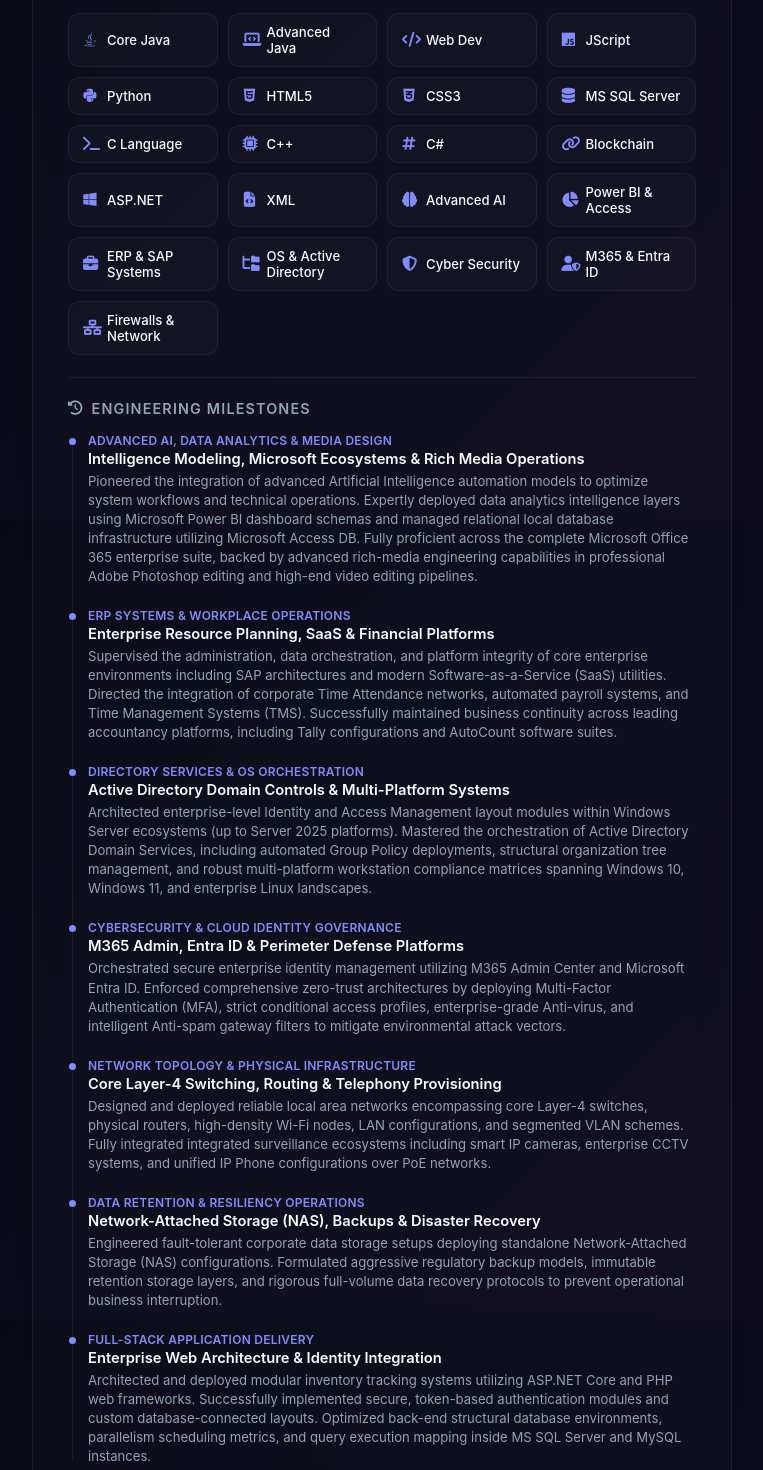
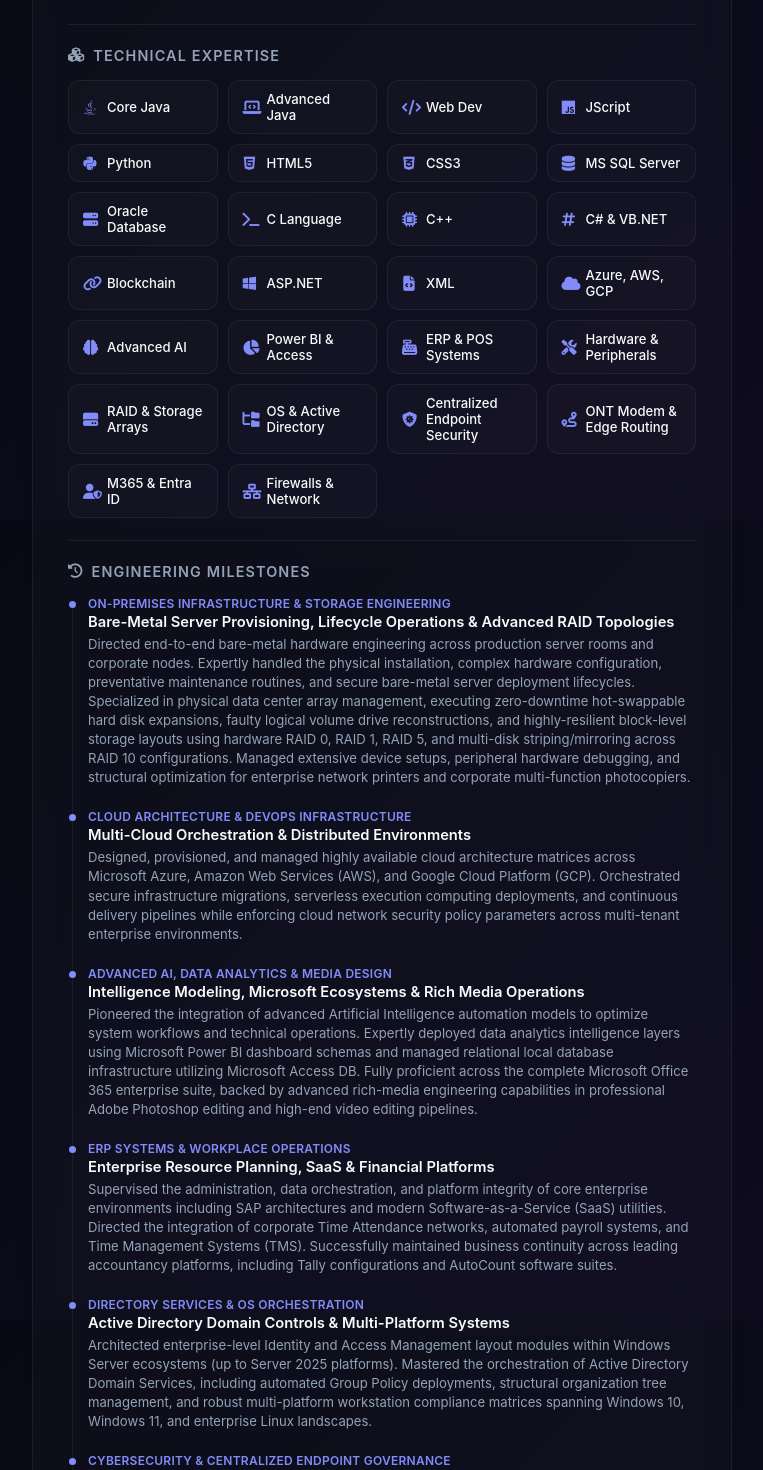
Before and after one commit to abuhuraira10000/my-custom-portfolio, a Next.js app: page / in a window 1280 px wide. Shown: the part 280-1750 px from the top of the page, without its empty margins (258-1021 px from the left). Built offline with nearby package versions, Linux system fonts and the light colour scheme.

Commit message:
Migrate portfolio matrix into page.tsx

```diff
--- a/src/app/page.tsx
+++ b/src/app/page.tsx
@@ -28,17 +28,22 @@
     { name: 'HTML5', icon: 'fa-html5', isFab: true },
     { name: 'CSS3', icon: 'fa-css3-alt', isFab: true },
     { name: 'MS SQL Server', icon: 'fa-database', isFab: false },
+    { name: 'Oracle Database', icon: 'fa-server', isFab: false },
     { name: 'C Language', icon: 'fa-terminal', isFab: false },
     { name: 'C++', icon: 'fa-microchip', isFab: false },
-    { name: 'C#', icon: 'fa-hashtag', isFab: false },
+    { name: 'C# & VB.NET', icon: 'fa-hashtag', isFab: false },
     { name: 'Blockchain', icon: 'fa-link', isFab: false },
     { name: 'ASP.NET', icon: 'fa-windows', isFab: true },
     { name: 'XML', icon: 'fa-file-code', isFab: false },
+    { name: 'Azure, AWS, GCP', icon: 'fa-cloud', isFab: false },
     { name: 'Advanced AI', icon: 'fa-brain', isFab: false },
     { name: 'Power BI & Access', icon: 'fa-chart-pie', isFab: false },
-    { name: 'ERP & SAP Systems', icon: 'fa-briefcase', isFab: false },
+    { name: 'ERP & POS Systems', icon: 'fa-cash-register', isFab: false },
+    { name: 'Hardware & Peripherals', icon: 'fa-screwdriver-wrench', isFab: false },
+    { name: 'RAID & Storage Arrays', icon: 'fa-hdd', isFab: false },
     { name: 'OS & Active Directory', icon: 'fa-folder-tree', isFab: false },
-    { name: 'Cyber Security', icon: 'fa-shield-halved', isFab: false },
+    { name: 'Centralized Endpoint Security', icon: 'fa-shield-virus', isFab: false },
+    { name: 'ONT Modem & Edge Routing', icon: 'fa-route', isFab: false },
     { name: 'M365 & Entra ID', icon: 'fa-user-shield', isFab: false },
     { name: 'Firewalls & Network', icon: 'fa-network-wired', isFab: false }
   ];
@@ -46,6 +51,7 @@
   return (
     <>
       <style>{`
+        /* Default Dark Theme Variables */
         :root {
           --bg-gradient: linear-gradient(135deg, #070a13 0%, #0f0c20 100%);
           --glass-bg: rgba(255, 255, 255, 0.02);
@@ -57,10 +63,11 @@
           --name-gradient: linear-gradient(135deg, #ffffff 30%, #c7d2fe 100%);
         }
 
+        /* Explicit Light Theme Classes applied dynamically */
         .light-theme-wrapper {
           --bg-gradient: linear-gradient(135deg, #f8fafc 0%, #e2e8f0 100%);
-          --glass-bg: rgba(255, 255, 255, 0.7);
-          --glass-border: rgba(15, 23, 42, 0.06);
+          --glass-bg: rgba(255, 255, 255, 0.75);
+          --glass-border: rgba(15, 23, 42, 0.08);
           --text-primary: #0f172a;
           --text-secondary: #475569;
           --accent-color: #4f46e5;
@@ -73,7 +80,6 @@
           padding: 0;
           box-sizing: border-box;
           font-family: 'Inter', sans-serif;
-          transition: background 0.3s ease, color 0.3s ease, border-color 0.3s ease;
         }
 
         .app-container {
@@ -90,6 +96,7 @@
           align-items: center;
           gap: 20px;
           overflow-x: hidden;
+          transition: background 0.3s ease, color 0.3s ease;
         }
 
         .portfolio-card {
@@ -107,6 +114,7 @@
           flex-direction: column;
           justify-content: center;
           position: relative;
+          transition: background 0.3s ease, border-color 0.3s ease, box-shadow 0.3s ease;
         }
 
         .card-controls {
@@ -137,13 +145,43 @@
           font-weight: 500;
           margin-top: 4px;
           letter-spacing: -0.01em;
+          transition: color 0.3s ease;
+        }
+
+        .contact-info-block {
+          margin-top: 10px;
+          display: flex;
+          gap: 14px;
+          flex-wrap: wrap;
+        }
+
+        .contact-link {
+          color: var(--text-primary);
+          text-decoration: none;
+          font-size: 0.85rem;
+          font-weight: 500;
+          display: flex;
+          align-items: center;
+          gap: 8px;
+          background: var(--glass-bg);
+          border: 1px solid var(--glass-border);
+          padding: 6px 12px;
+          border-radius: 8px;
+          transition: all 0.3s ease;
+        }
+
+        .contact-link:hover {
+          border-color: var(--accent-color);
+          background: var(--card-hover);
+          color: var(--accent-color);
         }
 
         .bio-text {
           color: var(--text-secondary);
           font-size: 0.9rem;
-          line-height: 1.55;
-          margin-top: 14px;
+          line-height: 1.6;
+          margin-top: 16px;
+          transition: color 0.3s ease;
         }
 
         .theme-toggle-btn {
@@ -158,6 +196,7 @@
           width: 35px;
           height: 35px;
           border-radius: 50%;
+          transition: color 0.3s ease, background 0.3s ease;
         }
 
         .theme-toggle-btn:hover {
@@ -170,6 +209,7 @@
           height: 1px;
           background: var(--glass-border);
           margin: 22px 0;
+          transition: background 0.3s ease;
         }
 
         h2 {
@@ -182,6 +222,7 @@
           display: flex;
           align-items: center;
           gap: 8px;
+          transition: color 0.3s ease;
         }
 
         .tech-grid {
@@ -212,6 +253,7 @@
           display: flex;
           align-items: center;
           gap: 10px;
+          transition: background 0.3s ease, border-color 0.3s ease, transform 0.2s ease;
         }
 
         .tech-badge:hover {
@@ -225,6 +267,7 @@
           font-size: 0.95rem;
           width: 14px;
           text-align: center;
+          transition: color 0.3s ease;
         }
 
         .timeline {
@@ -240,6 +283,7 @@
           bottom: 6px;
           width: 1px;
           background: var(--glass-border);
+          transition: background 0.3s ease;
         }
 
         .timeline-item {
@@ -260,6 +304,7 @@
           height: 7px;
           border-radius: 50%;
           background: var(--accent-color);
+          transition: background 0.3s ease;
         }
 
         .timeline-date {
@@ -268,6 +313,7 @@
           font-weight: 600;
           text-transform: uppercase;
           letter-spacing: 0.02em;
+          transition: color 0.3s ease;
         }
 
         .timeline-title {
@@ -281,6 +327,7 @@
           color: var(--text-secondary);
           margin-top: 4px;
           line-height: 1.45;
+          transition: color 0.3s ease;
         }
 
         .site-footer {
@@ -292,6 +339,7 @@
           font-weight: 400;
           letter-spacing: 0.03em;
           padding: 4px 0;
+          transition: color 0.3s ease;
         }
       `}</style>
 
@@ -310,10 +358,16 @@
           <div className="profile-title">
             <h1>Abdullah</h1>
             <p>Full-Stack Engineer & Systems Administrator</p>
+
+            <div className="contact-info-block">
+              <a href="mailto:abdulla10k@atomicmail.io" className="contact-link">
+                <i className="fas fa-envelope"></i> abdulla10k@atomicmail.io
+              </a>
+            </div>
           </div>
 
           <p className="bio-text">
-            Developing scalable enterprise environments, full-stack applications, and secure data architecture matrix layouts. Focused on structural computing and optimal database management systems.
+            Architecting high-availability multi-cloud environments, modern full-stack web platforms, and secure data infrastructure layouts. Specialized in building scalable applications, orchestrating deep endpoint security layers, and optimizing robust relational database systems across enterprise networks.
           </p>
 
           <div className="section-divider" />
@@ -331,9 +385,25 @@
 
           <div className="section-divider" />
 
-          {/* Combined Chronological Engineering Timeline */}
+          {/* Chronological Engineering Timeline */}
           <h2><i className="fas fa-history"></i> Engineering Milestones</h2>
           <div className="timeline">
+
+            <div className="timeline-item">
+              <div className="timeline-date">On-Premises Infrastructure & Storage Engineering</div>
+              <div className="timeline-title">Bare-Metal Server Provisioning, Lifecycle Operations & Advanced RAID Topologies</div>
+              <div className="timeline-desc">
+                Directed end-to-end bare-metal hardware engineering across production server rooms and corporate nodes. Expertly handled the physical installation, complex hardware configuration, preventative maintenance routines, and secure bare-metal server deployment lifecycles. Specialized in physical data center array management, executing zero-downtime hot-swappable hard disk expansions, faulty logical volume drive reconstructions, and highly-resilient block-level storage layouts using hardware RAID 0, RAID 1, RAID 5, and multi-disk striping/mirroring across RAID 10 configurations. Managed extensive device setups, peripheral hardware debugging, and structural optimization for enterprise network printers and corporate multi-function photocopiers.
+              </div>
+            </div>
+
+            <div className="timeline-item">
+              <div className="timeline-date">Cloud Architecture & DevOps Infrastructure</div>
+              <div className="timeline-title">Multi-Cloud Orchestration & Distributed Environments</div>
+              <div className="timeline-desc">
+                Designed, provisioned, and managed highly available cloud architecture matrices across Microsoft Azure, Amazon Web Services (AWS), and Google Cloud Platform (GCP). Orchestrated secure infrastructure migrations, serverless execution computing deployments, and continuous delivery pipelines while enforcing cloud network security policy parameters across multi-tenant enterprise environments.
+              </div>
+            </div>
 
             <div className="timeline-item">
               <div className="timeline-date">Advanced AI, Data Analytics & Media Design</div>
@@ -360,18 +430,18 @@
             </div>
 
             <div className="timeline-item">
-              <div className="timeline-date">Cybersecurity & Cloud Identity Governance</div>
-              <div className="timeline-title">M365 Admin, Entra ID & Perimeter Defense Platforms</div>
+              <div className="timeline-date">Cybersecurity & Centralized Endpoint Governance</div>
+              <div className="timeline-title">M365 Admin, Entra ID & Distributed Perimeter Anti-Virus Platforms</div>
               <div className="timeline-desc">
-                Orchestrated secure enterprise identity management utilizing M365 Admin Center and Microsoft Entra ID. Enforced comprehensive zero-trust architectures by deploying Multi-Factor Authentication (MFA), strict conditional access profiles, enterprise-grade Anti-virus, and intelligent Anti-spam gateway filters to mitigate environmental attack vectors.
+                Orchestrated secure enterprise identity management utilizing M365 Admin Center and Microsoft Entra ID. Enforced comprehensive zero-trust architectures by deploying Multi-Factor Authentication (MFA), strict conditional access profiles, and centralized endpoint management tools. Expertly administered distributed network defense configurations across modern cloud security architectures, deploying and maintaining enterprise centralized Anti-Virus platforms including Sophos environments, Trend Vision One threat intelligence, McAfee infrastructure, Bitdefender networks, and Microsoft Defender management. Maintained extensive workstation host defense frameworks across client endpoints using Norton 360, Malwarebytes endpoints, Avast Business utilities, and Avira security tools to completely mitigate environmental security vulnerabilities.
               </div>
             </div>
 
             <div className="timeline-item">
-              <div className="timeline-date">Network Topology & Physical Infrastructure</div>
-              <div className="timeline-title">Core Layer-4 Switching, Routing & Telephony Provisioning</div>
+              <div className="timeline-date">Network Topology, ONT Telecommunications & Vendor Coordination</div>
+              <div className="timeline-title">Core Layer-4 Switching, Optical Fiber Modems & Collaborative Engineering</div>
               <div className="timeline-desc">
-                Designed and deployed reliable local area networks encompassing core Layer-4 switches, physical routers, high-density Wi-Fi nodes, LAN configurations, and segmented VLAN schemes. Fully integrated integrated surveillance ecosystems including smart IP cameras, enterprise CCTV systems, and unified IP Phone configurations over PoE networks.
+                Designed and deployed reliable local area networks encompassing core Layer-4 switches, physical routers, high-density Wi-Fi nodes, LAN configurations, and segmented VLAN schemes. Specialized in high-performance telecommunications architectures, executing structural deployments, hardware profiling, provisioning, and complex configurations for edge Optical Network Terminal (ONT) modems to guarantee optimal fiber-optic line termination and connectivity. Maintained deep engineering synergy and technical cooperation with tier-1 internet service providers, hardware suppliers, and external engineering vendors to manage formal replies, draft incident analysis reports, track fault rectification timelines, and execute seamless service level agreements (SLAs). Fully integrated surveillance ecosystems including smart IP cameras, enterprise CCTV systems, and unified IP Phone configurations over PoE networks.
               </div>
             </div>
 
@@ -384,10 +454,10 @@
             </div>
 
             <div className="timeline-item">
-              <div className="timeline-date">Full-Stack Application Delivery</div>
-              <div className="timeline-title">Enterprise Web Architecture & Identity Integration</div>
+              <div className="timeline-date">Enterprise Web Architecture & Databases</div>
+              <div className="timeline-title">Full-Stack Web Development and Application Development</div>
               <div className="timeline-desc">
-                Architected and deployed modular inventory tracking systems utilizing ASP.NET Core and PHP web frameworks. Successfully implemented secure, token-based authentication modules and custom database-connected layouts. Optimized back-end structural database environments, parallelism scheduling metrics, and query execution mapping inside MS SQL Server and MySQL instances.
+                Architected and deployed modular enterprise portals and thick-client integrations utilizing an advanced suite of tools including HTML5, CSS3, JScript, JSP, ASP.NET, Bootstrap, React, and Node.js alongside custom VB.NET layouts. Engineered transactional Point of Sale (POS) environments and automated Call Accounting telemetry logging frameworks. Designed and optimized back-end structured engine environments across Microsoft SQL Server, MySQL instances, and heavy enterprise Oracle Database architectures.
               </div>
             </div>
 
@@ -395,7 +465,7 @@
         </main>
 
         <footer className="site-footer">
-         Copyright  &copy;2026 Abdullah. All Rights Reserved
+        Copyright &copy;2026 Abdullah. All Rights Reserved
         </footer>
 
       </div>
```
